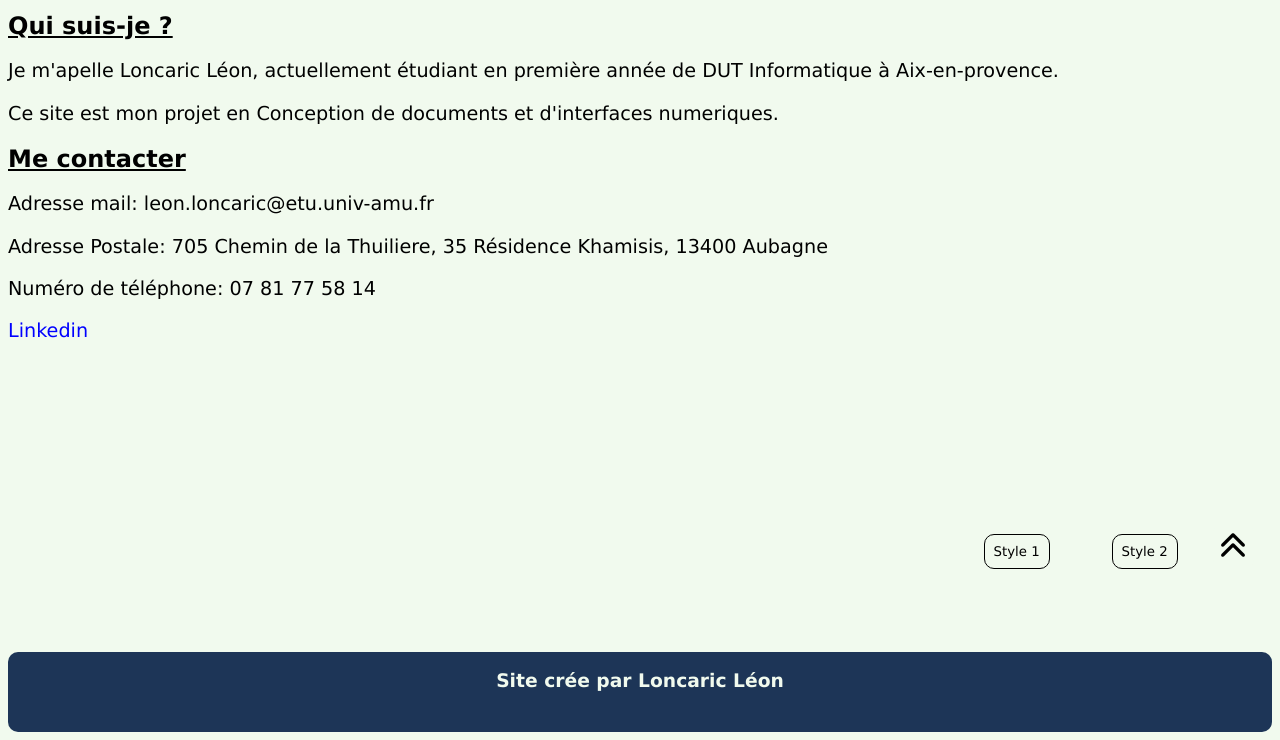
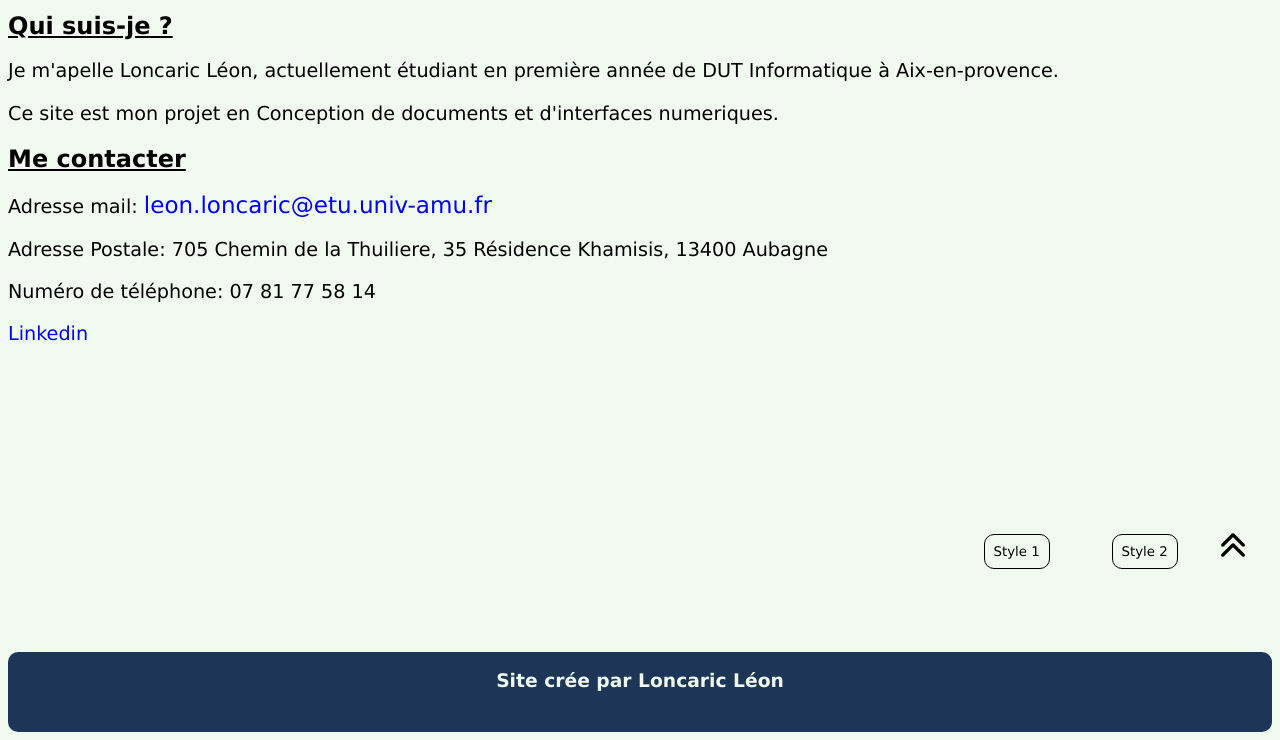
Before and after one commit to LoLeon/LoLeon.github.io, a plain HTML site: page index.html in a window 1280 px wide. Shown: the part 207-947 px from the top of the page. Drawn offline with Linux system fonts and the light colour scheme.

Commit message:
v1.0
sans erreur validateur html/css (style1)
conditions projet complete

```diff
--- a/index.html
+++ b/index.html
@@ -30,7 +30,7 @@
         <p class="Par">Je m'apelle Loncaric Léon, actuellement étudiant en première année de DUT Informatique à Aix-en-provence.</p>
         <p class="Par">Ce site est mon projet en Conception de documents et d'interfaces numeriques.</p>
         <h1 class="Titre">Me contacter</h1>
-        <p class="Par">Adresse mail: leon.loncaric@etu.univ-amu.fr </p>
+        <p class="Par">Adresse mail: <a class="Link" href="mailto:leon.loncaric@etu.univ-amu.fr"> leon.loncaric@etu.univ-amu.fr</a></p>
         <p class="Par">Adresse Postale: 705 Chemin de la Thuiliere, 35 Résidence Khamisis, 13400 Aubagne</p>
         <p class="Par">Numéro de téléphone: 07 81 77 58 14</p>
         <p><a class="Link" href="https://www.linkedin.com/in/l%C3%A9on-loncaric-487617201/" title="Profl Linkedin" target="_blank">Linkedin</a></p>
@@ -38,7 +38,7 @@
     <footer>
         <h3 id="f2">Site crée par Loncaric Léon</h3>
     </footer>
-    <button type="button" onclick="switch_style('style1'); return false;"name="theme" value="Style 1" id="style1">Style 1</button>
-    <button type="button" onclick="switch_style('style2'); return false;"name="theme" value="Style 2" id="style2">Style 2</button>
+    <button type="button" onclick="switch_style('style1'); return false;" name="theme" value="Style 1" id="style1">Style 1</button>
+    <button type="button" onclick="switch_style('style2'); return false;" name="theme" value="Style 2" id="style2">Style 2</button>
     <button onclick="topFunction()" id="ToTop" title="Remonter en haut"><img src="media/navigate-up-arrows.png" alt="Top"></button>
 </body>
```
Also changed, not shown: Avis.html (+2 -2 lines), Travaux.html (+3 -3 lines), 2 other files.
